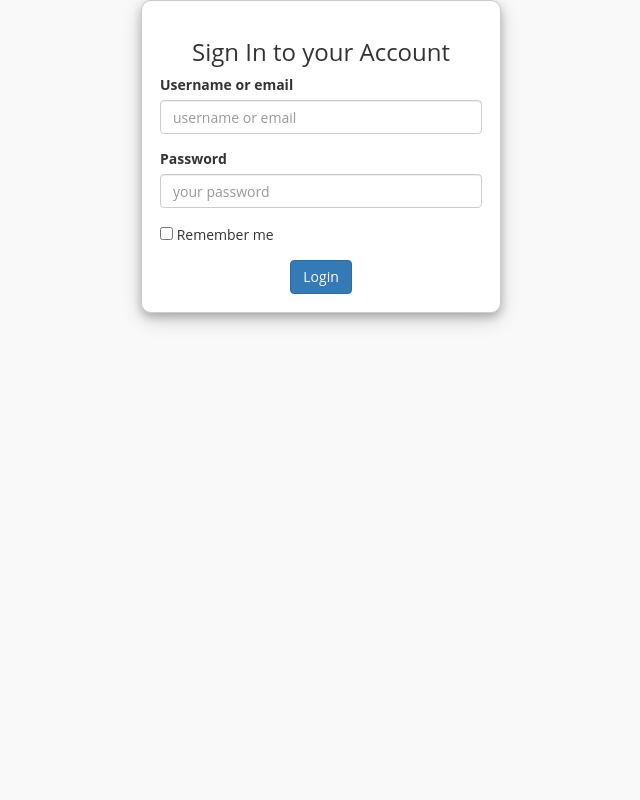
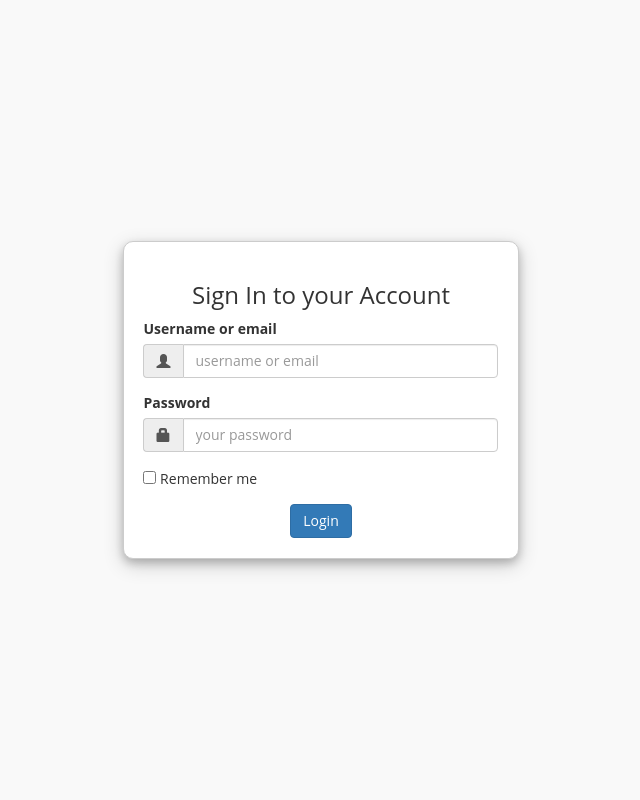
Before and after one commit to mcosta1105/smart-booking, a PHP site: page /admin/index.php in a window 1280 px wide. Shown: the whole page, without its empty margins (319-959 px from the left). Run offline with PHP 8.4, Linux system fonts and the light colour scheme.

Commit message:
Index / admin

```diff
--- a/Styles/style.css
+++ b/Styles/style.css
@@ -54,3 +54,9 @@ p{
     box-shadow: 0 4px 8px 0 rgba(0, 0, 0, 0.2), 0 6px 20px 0 rgba(0, 0, 0, 0.19);
 
 }
+
+.vertical-center {
+   display: flex;
+   align-items: center;
+   min-height: 100vh;
+}
--- a/admin/index.php
+++ b/admin/index.php
@@ -8,18 +8,24 @@
         <div class="logo">
 
         </div>
-        <div class="container">
-            <div class="row">
-                <div class="col-md-4 col-md-offset-4">
+        <div class="container-fluid">
+            <div class="row vertical-center">
+                <div class="col-md-4 col-md-offset-4 col-xs-8 col-xs-offset-2">
                     <form id="login-form" action="index.php" method="post">
                         <h3 class="form-title text-center">Sign In to your Account</h3>
                         <div class="form-group">
                             <label for="">Username or email</label>
-                            <input class="form-control" type="text" id="user" placeholder="username or email" name="user"/>
+                            <div class="input-group">
+                                <span class="input-group-addon"><i class="glyphicon glyphicon-user"></i></span>
+                                <input class="form-control" type="text" id="user" placeholder="username or email" name="user"/>
+                            </div>
                         </div>
                         <div class="form-group">
                             <label for="password">Password</label>
-                            <input class="form-control" type="password" id="password" placeholder="your password" name="password"/>
+                            <div class="input-group">
+                                <span class="input-group-addon"><i class="glyphicon glyphicon-lock"></i></span>
+                                <input class="form-control" type="password" id="password" placeholder="your password" name="password"/>
+                            </div>
                         </div>
                         <div class="form-group">
                             <input type="checkbox" value="remember-me" id="rememberMe" name="rememberMe"> Remember me
```
